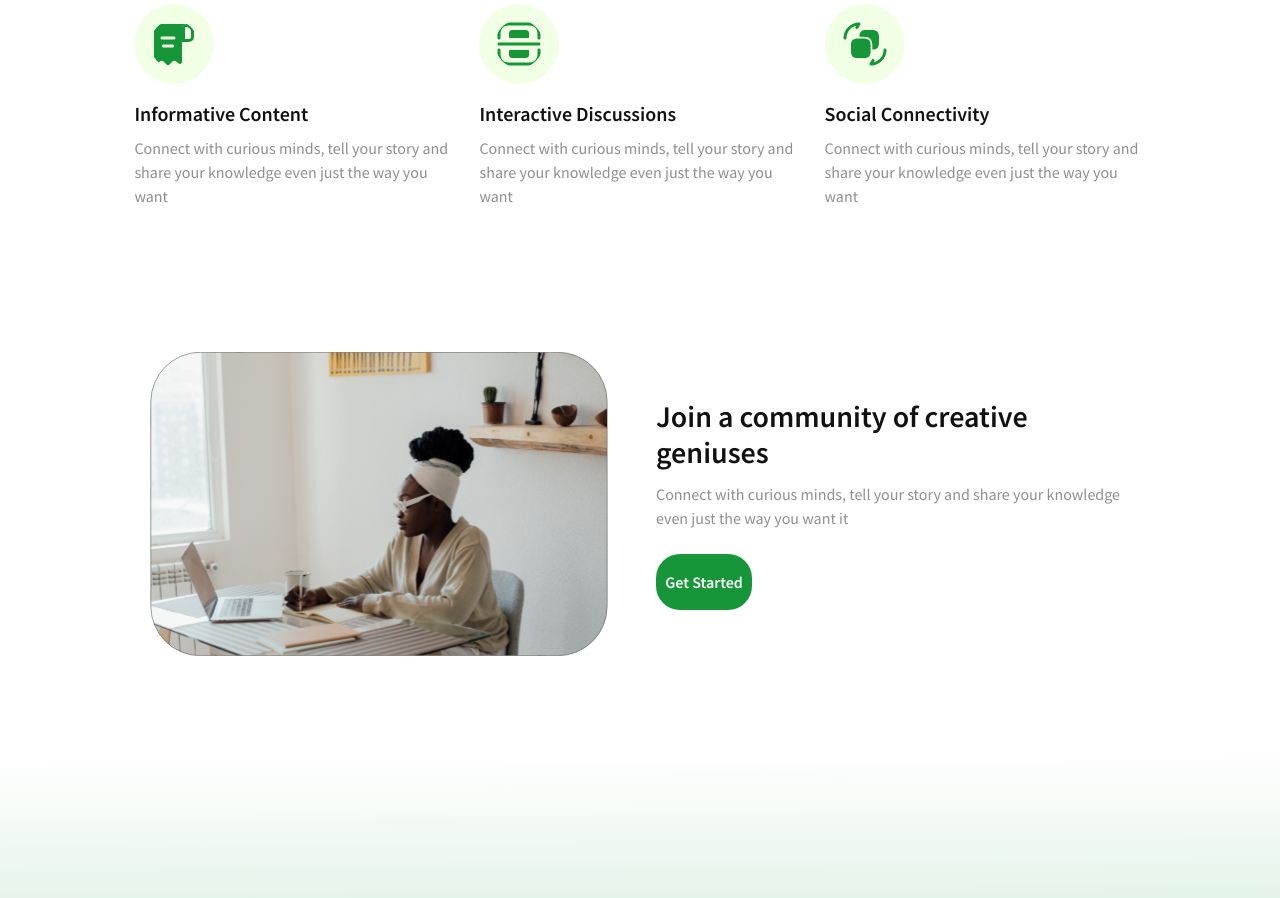
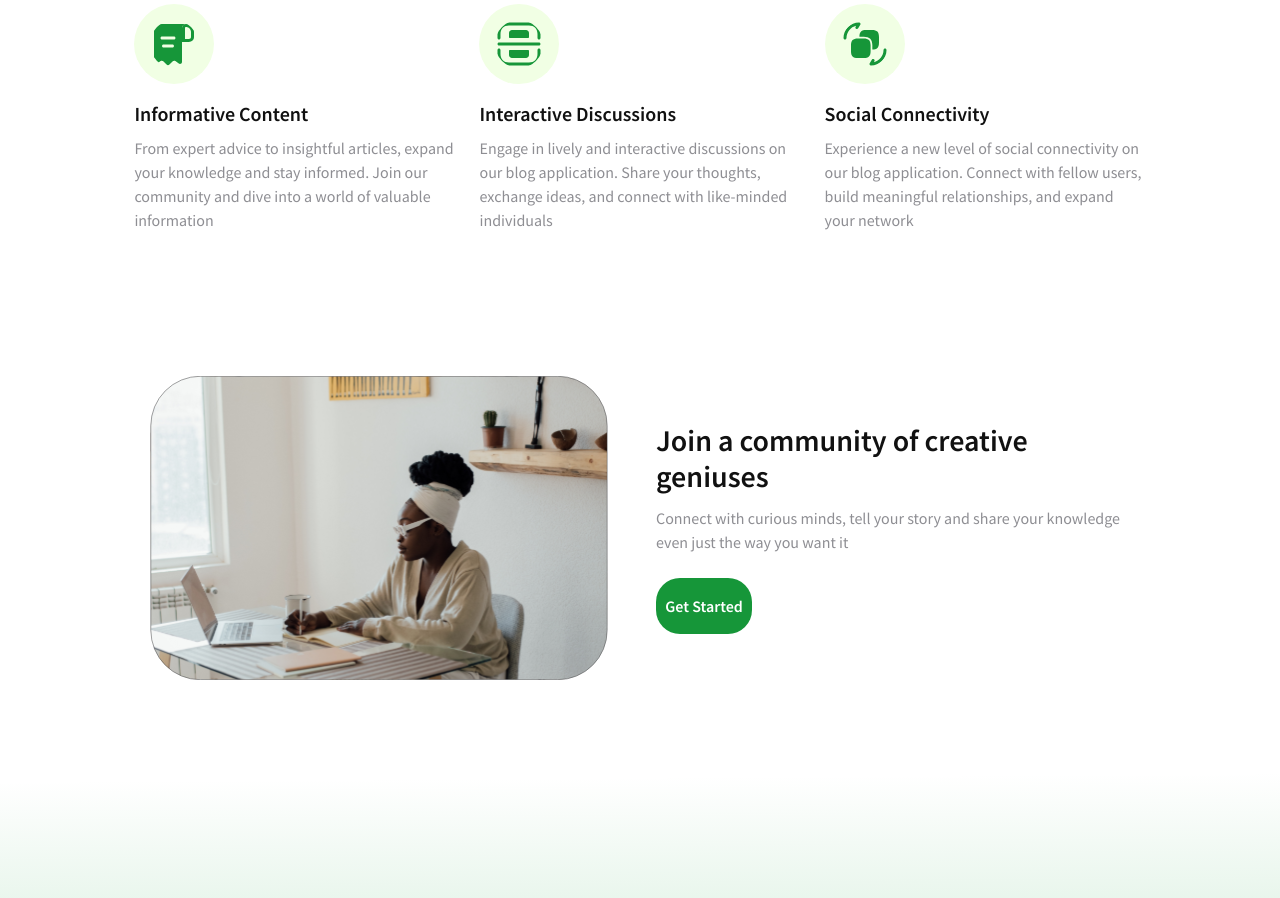
Before and after one commit to Elue-dev/BytesBlog-Client, a React (Vite) app: page / in a window 1280 px wide. Shown: the part 820-1718 px from the top of the page. Built offline with nearby package versions, Linux system fonts and the light colour scheme.

Commit message:
patch: change landing page content

```diff
--- a/src/pages/landing_page/data.ts
+++ b/src/pages/landing_page/data.ts
@@ -6,20 +6,20 @@ export const offers: Offers[] = [
     icon: "iContent.svg",
     heading: "Informative Content",
     description:
-      "Connect with curious minds, tell your story and share your knowledge even just the way you want",
+      "From expert advice to insightful articles, expand your knowledge and stay informed. Join our community and dive into a world of valuable information",
   },
   {
     id: 2,
     icon: "discussion.svg",
     heading: "Interactive Discussions",
     description:
-      "Connect with curious minds, tell your story and share your knowledge even just the way you want",
+      "Engage in lively and interactive discussions on our blog application. Share your thoughts, exchange ideas, and connect with like-minded individuals",
   },
   {
     id: 3,
     icon: "sConn.svg",
     heading: "Social Connectivity",
     description:
-      "Connect with curious minds, tell your story and share your knowledge even just the way you want",
+      "Experience a new level of social connectivity on our blog application. Connect with fellow users, build meaningful relationships, and expand your network",
   },
 ];
```
